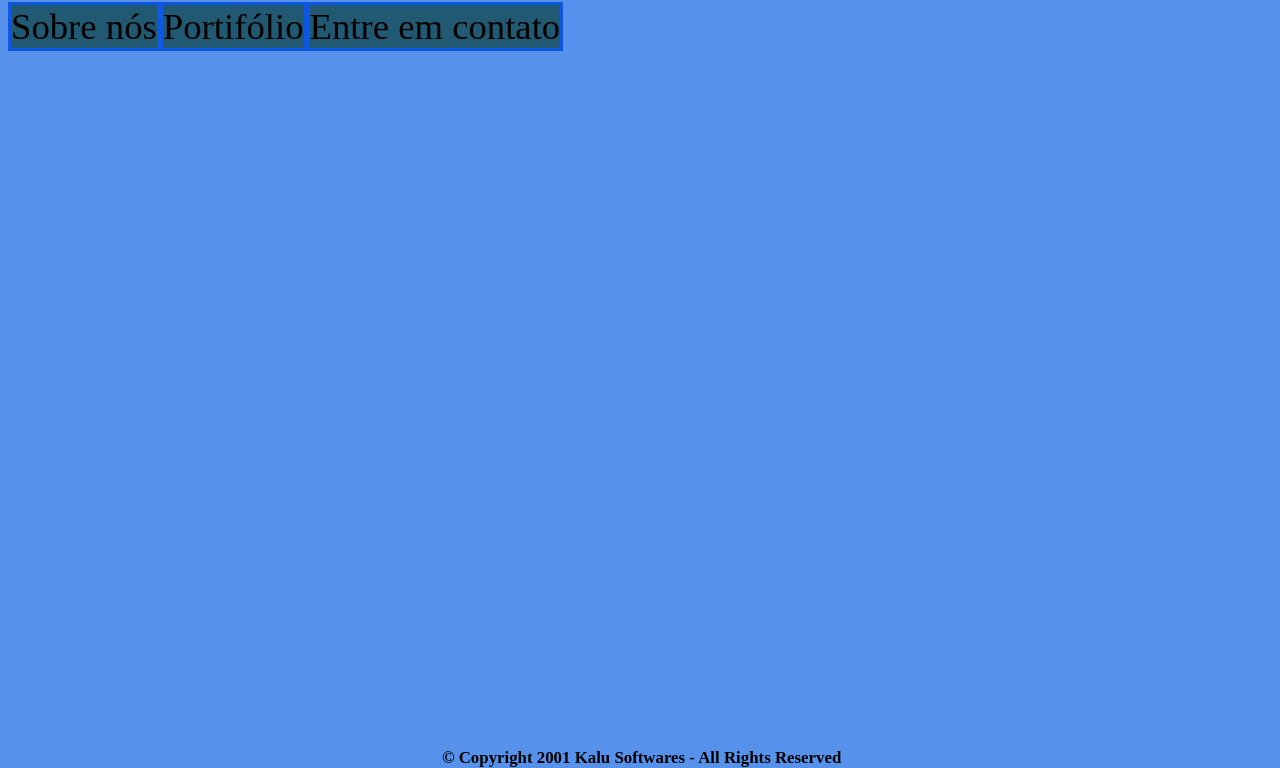
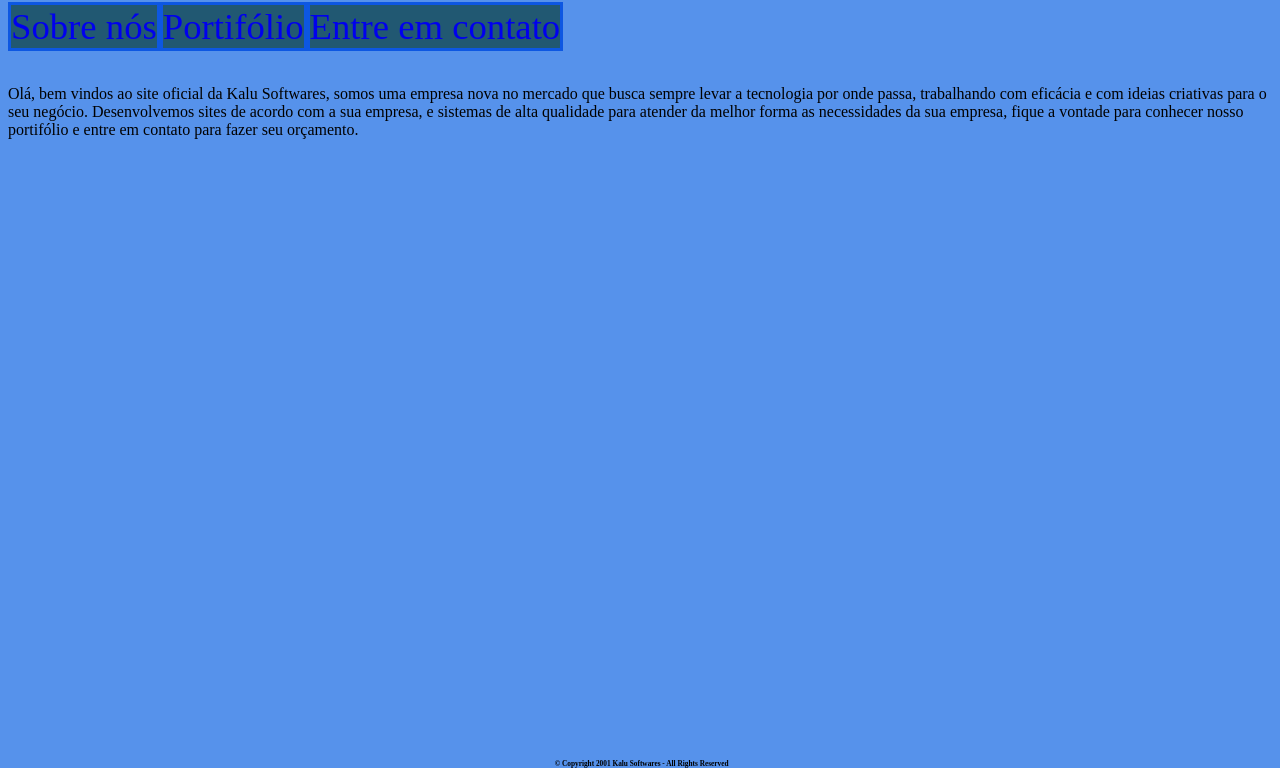
Before and after one commit to KaueRonald/Site-Gerencia, a plain HTML site: page index.html in a window 1280 px wide. Shown: the part 32-800 px from the top of the page. Drawn offline with Linux system fonts and the light colour scheme.

Commit message:
adicionando texto de apresentação

```diff
--- a/index.html
+++ b/index.html
@@ -10,9 +10,16 @@
 <body>
    <center><img id="logo" src="KaluSoftwares.jpg"></center>
    <div class="box">
-    <div id="box1">Sobre nós  </div>
-    <div id="box2">  Portifólio  </div>
-    <div id="box3">  Entre em contato</div>
+    <a href="Sobrenós.html" style="text-decoration:none"> <div id="box1">Sobre nós </div></a>
+    <a href="portifólio.html" style="text-decoration:none"> <div id="box2"> Portifólio </div></a>
+    <a href="contato.html" style="text-decoration:none"> <div id="box3"> Entre em contato </div></a>
+    </div>
+    <br><p id="parágrafo">Olá, bem vindos ao site oficial da Kalu Softwares, somos uma empresa nova no mercado
+    que busca sempre levar a tecnologia por onde passa,
+    trabalhando com eficácia e com ideias criativas para o seu negócio.
+    Desenvolvemos sites de acordo com a sua empresa,
+    e sistemas de alta qualidade para atender da melhor forma as necessidades da sua empresa,
+    fique a vontade para conhecer nosso portifólio e entre em contato para fazer seu orçamento.</p>
 
     <footer id="copyright"><strong>© Copyright 2001 Kalu Softwares - All Rights Reserved</strong></footer>
   </div>
```
